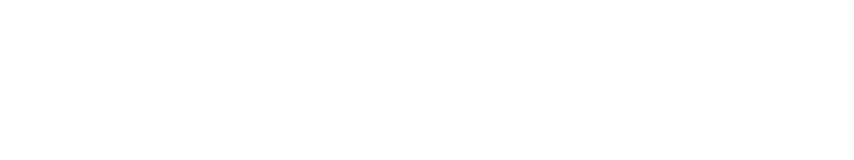
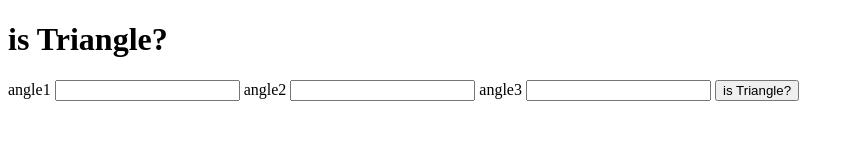
Before and after one commit to j24m/fun-with-triangles, a plain HTML site: page istriangle.html in a window 1280 px wide. Shown: the whole page, without its empty margins (0-854 px from the left). Drawn offline with Linux system fonts and the light colour scheme.

Commit message:
html done.

```diff
--- a/istriangle.html
+++ b/istriangle.html
@@ -7,6 +7,15 @@
         <link href="istriangle.css" rel="stylesheet">
     </head>
     <body>
+       <h1>is Triangle?</h1>
+       <label for="angle1">angle1</label>
+       <input type="number" class="angle-input">
+       <label for="angle2">angle2</label>
+       <input type="number" class="angle-input">
+       <label for="angle3">angle3</label>
+       <input type="number" class="angle-input">
+       <button id="is-triangle">is Triangle?</button>
+       <div id="output"></div>
 
     </body>
 </html>
```
